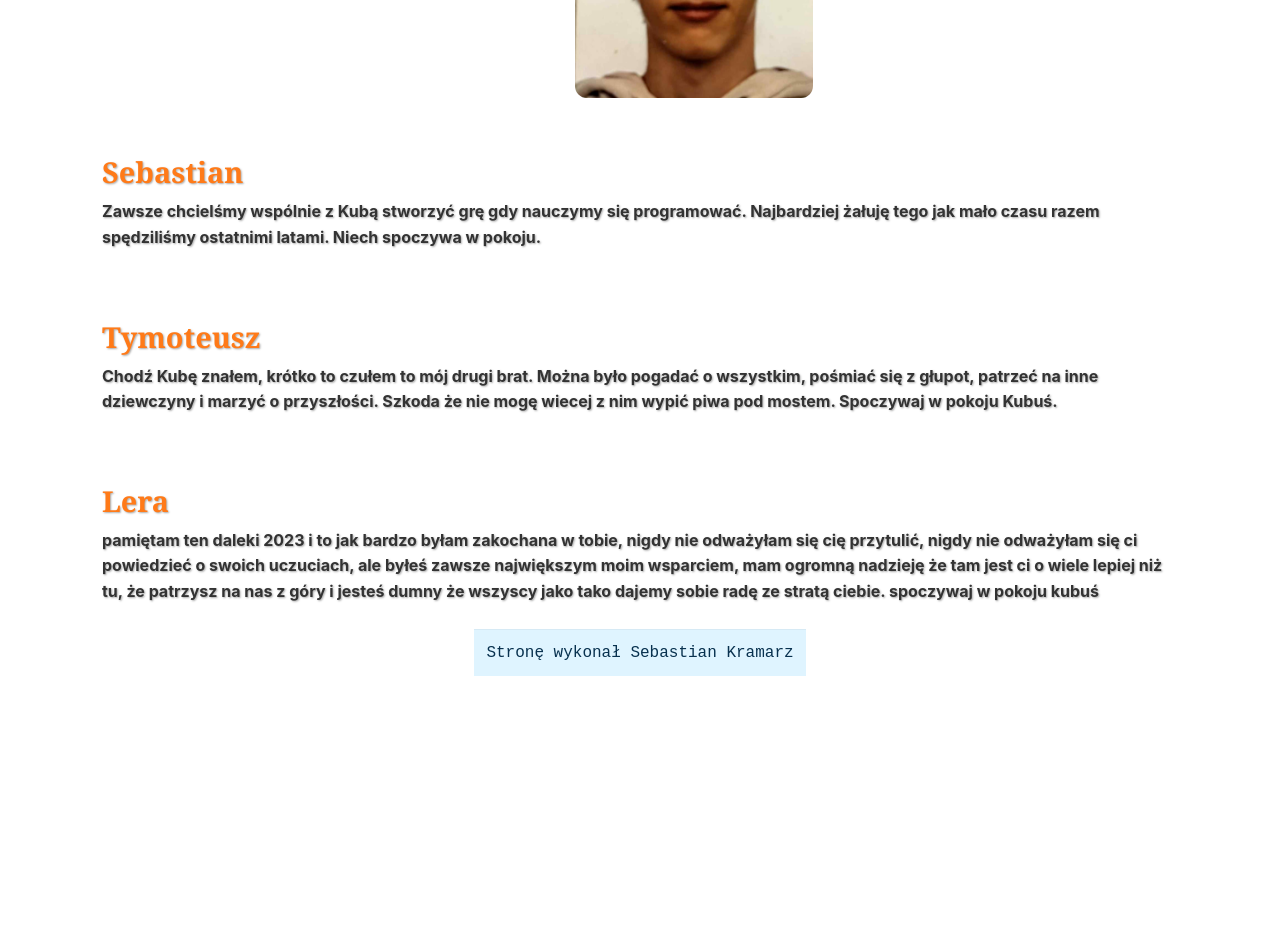
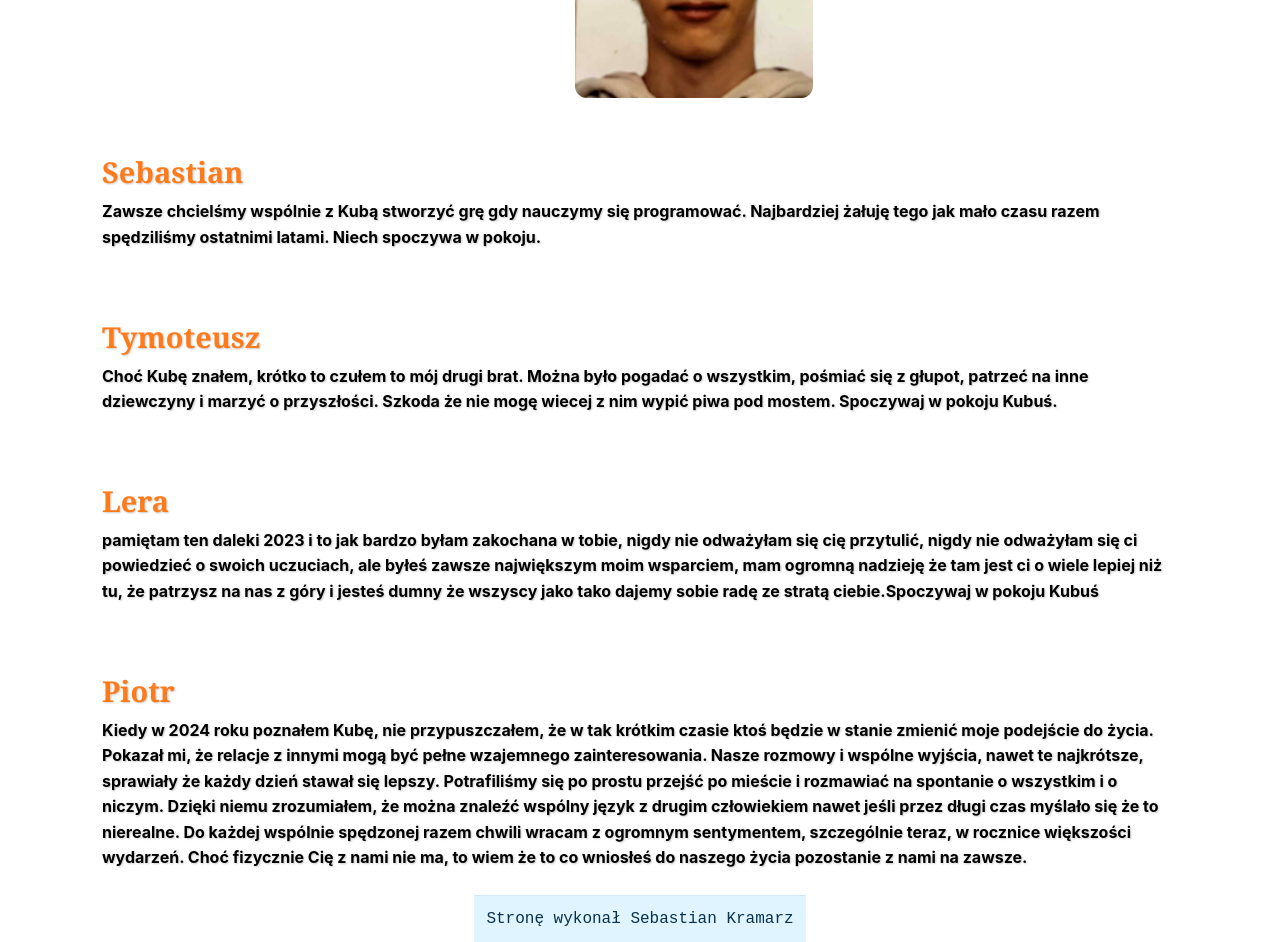
Before and after one commit to Sebastian-bip/KuPamieciKuby, a plain HTML site: page index.html in a window 1280 px wide. Shown: the part 277-1219 px from the top of the page. Before the commit the page ends 953 px from the top, so only its background shows below. Drawn offline with Linux system fonts and the light colour scheme.

Commit message:
Add files via upload

```diff
--- a/index.html
+++ b/index.html
@@ -12,19 +12,25 @@
 
         <img src="src/Kuba.jpg" alt="Zdjęcie Kuby">
     </header>
-    <section>
+    <section class="seba">
         <h2>Sebastian</h2>
         <div>Zawsze chcielśmy wspólnie z Kubą stworzyć grę gdy nauczymy się programować. Najbardziej żałuję tego jak mało czasu razem spędziliśmy ostatnimi latami. Niech spoczywa w pokoju.</div>
     </section>
 
-    <section>
+    <section class="tymek">
         <h2>Tymoteusz</h2>
-        <div>Chodź Kubę znałem, krótko to czułem to mój drugi brat. Można było pogadać o wszystkim, pośmiać się z głupot, patrzeć na inne dziewczyny i marzyć o przyszłości. Szkoda że nie mogę wiecej z nim wypić piwa pod mostem. Spoczywaj w pokoju Kubuś.</div>
+        <div>Choć Kubę znałem, krótko to czułem to mój drugi brat. Można było pogadać o wszystkim, pośmiać się z głupot, patrzeć na inne dziewczyny i marzyć o przyszłości. Szkoda że nie mogę wiecej z nim wypić piwa pod mostem. Spoczywaj w pokoju Kubuś.</div>
     </section>
 
-    <section>
+    <section class="lera">
         <h2>Lera</h2>
-        <div>pamiętam ten daleki 2023 i to jak bardzo byłam zakochana w tobie, nigdy nie odważyłam się cię przytulić, nigdy nie odważyłam się ci powiedzieć o swoich uczuciach, ale byłeś zawsze największym moim wsparciem, mam ogromną nadzieję że tam jest ci o wiele lepiej niż tu, że patrzysz na nas z góry i jesteś dumny że wszyscy jako tako dajemy sobie radę ze stratą ciebie. spoczywaj w pokoju kubuś</div>
+        <div>pamiętam ten daleki 2023 i to jak bardzo byłam zakochana w tobie, nigdy nie odważyłam się cię przytulić, nigdy nie odważyłam się ci powiedzieć o swoich uczuciach, ale byłeś zawsze największym moim wsparciem, mam ogromną nadzieję że tam jest ci o wiele lepiej niż tu, że patrzysz na nas z góry i jesteś dumny że wszyscy jako tako dajemy sobie radę ze stratą ciebie.Spoczywaj w pokoju Kubuś</div>
+    </section>
+
+    <section class="piter">
+        <h2>Piotr</h2>
+        <div>Kiedy w 2024 roku poznałem Kubę, nie przypuszczałem, że w tak krótkim czasie ktoś będzie w stanie zmienić moje podejście do życia. Pokazał mi, że relacje z innymi mogą być pełne wzajemnego zainteresowania. Nasze rozmowy i wspólne wyjścia, nawet te najkrótsze, sprawiały że każdy dzień stawał się lepszy. Potrafiliśmy się po prostu przejść po mieście i rozmawiać na spontanie o wszystkim i o niczym. Dzięki niemu zrozumiałem, że można znaleźć wspólny język z drugim człowiekiem nawet jeśli przez długi czas myślało się że to nierealne. Do każdej wspólnie spędzonej razem chwili wracam z ogromnym sentymentem, szczególnie teraz, w rocznice większości wydarzeń. Choć fizycznie Cię z nami nie ma, to wiem że to co wniosłeś do naszego życia pozostanie z nami na zawsze.</div>
+
     </section>
 
     <footer>Stronę wykonał Sebastian Kramarz</footer>
--- a/style.css
+++ b/style.css
@@ -20,6 +20,7 @@ html, body {
 header{
 	align-items: center;
 	justify-content: center;
+
 }
 
 img {
@@ -43,7 +44,7 @@ h2 {
 div{
     font-family: var(--font1);
     font-size: 1rem;
-    color: #333333;
+
     line-height: 1.6;
 	position: relative;
 }
@@ -58,17 +59,22 @@ section {
 	position: relative;
 	font-weight: bolder;
 	font-size: 120%;
-	text-shadow: 1px 1px 2px #aaaaaa;
+	text-shadow: 1px 1px 2px #cbcbcb;
 	transition: 1s ease;
+	border-radius: 3px;
 
 }
 
 section:hover {
-	background-color: #f9f9f9;
-	text-shadow: 2px 2px 4px #aaaaaa;
-	transition: 1s ease;
+	background-color: #000000;
+	text-shadow: 2px 2px 6px #e38213;
+	transition: 0.9s ease;
+	color: #ffffff;
+	border-radius: 20px;
 
 }
+
+
 
 /* footer with fade-in animation and light blue background */
 @keyframes fadeInUp {
@@ -94,3 +100,21 @@ footer {
 	section{ padding:10px; }
 	h2{ font-size:1.15rem; }
 }
+h1{
+	text-align: center;
+	justify-content: center;
+}
+
+
+.seba:hover{
+	background-color: #4f0707;
+}
+.tymek:hover{
+	background-color: #1e641e;
+}
+.lera:hover{
+	background-color: #061775;
+}
+.piter:hover{
+	background-color: #686805;
+}
```
